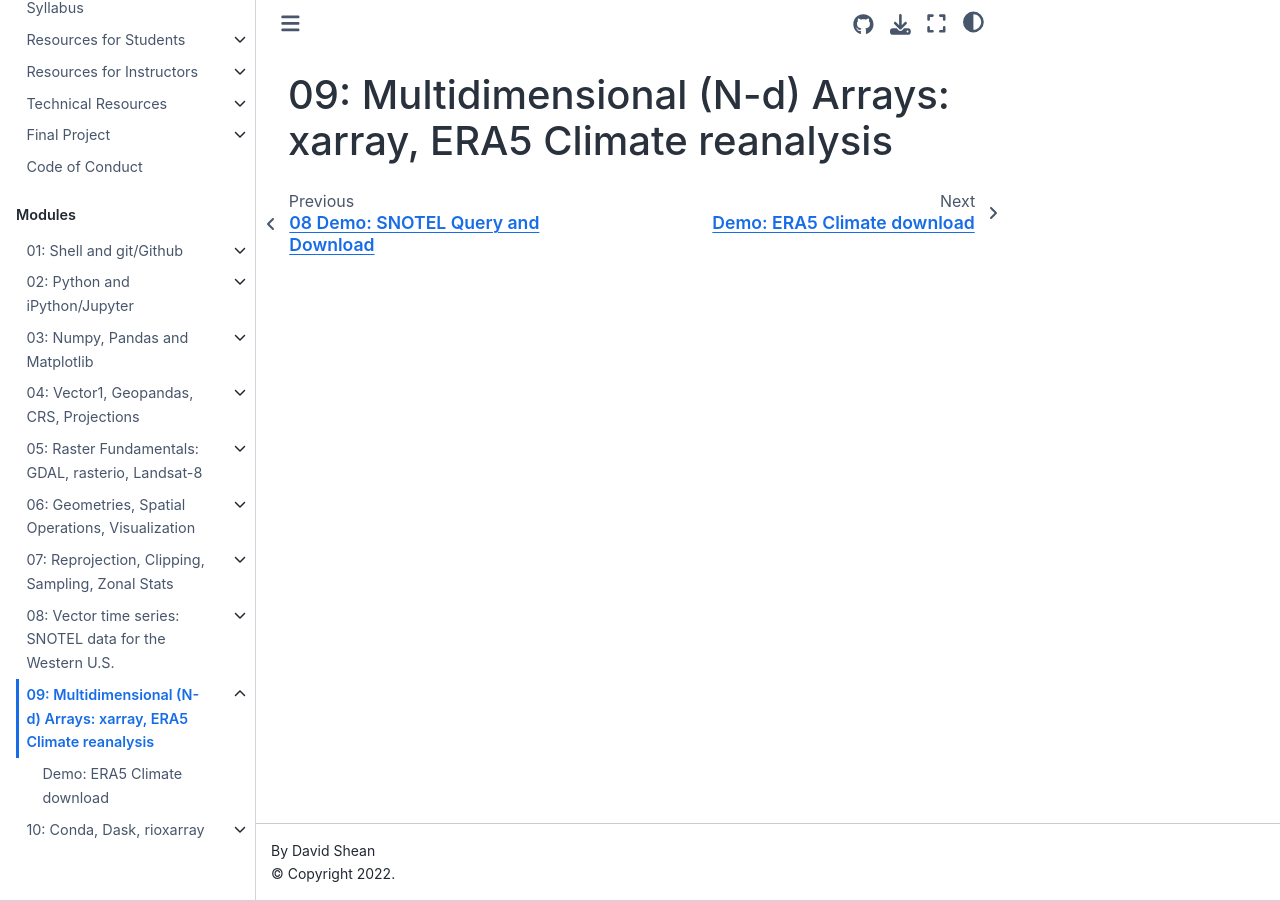
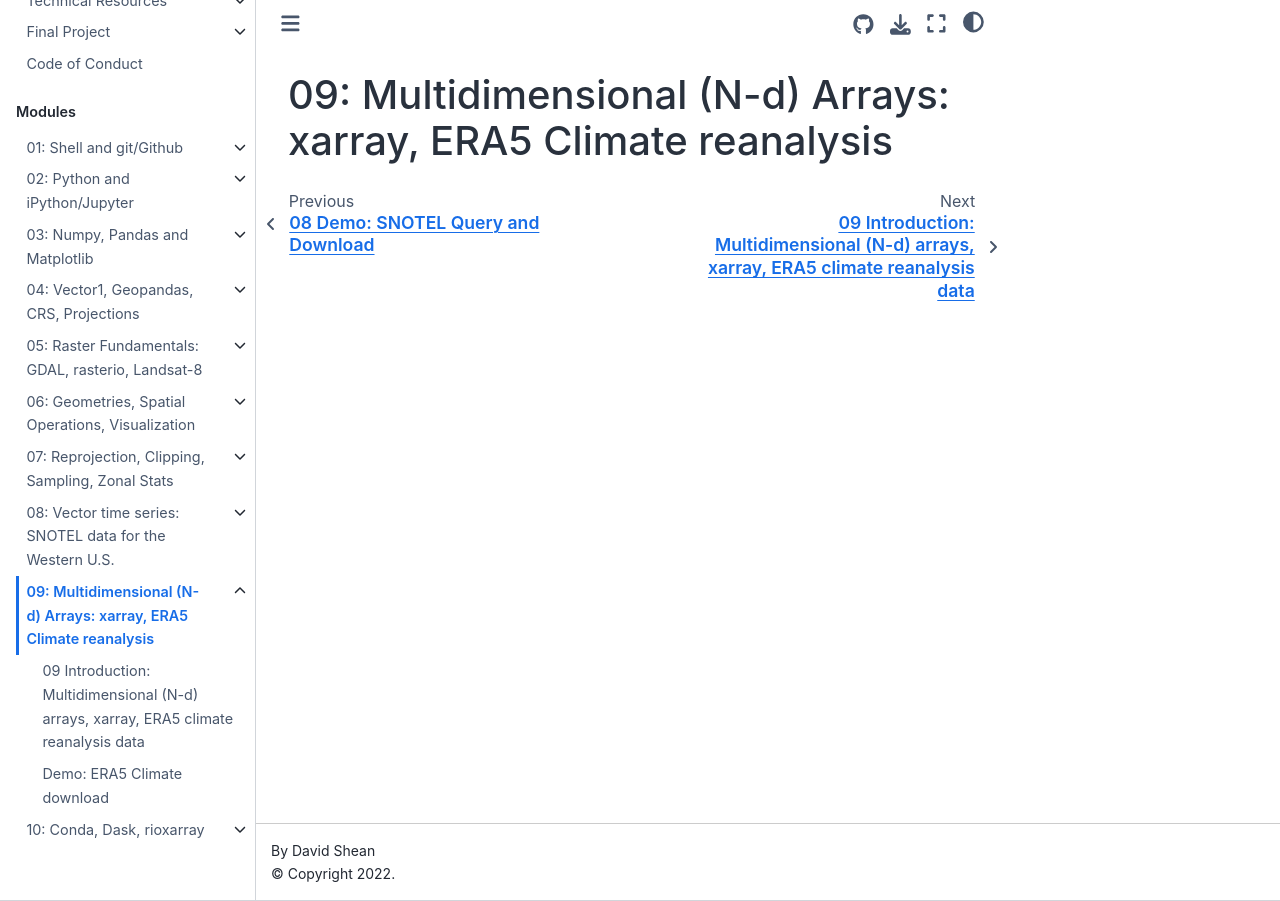
Before and after one commit to UW-GDA/jupyterbook, a Jupyter Book: the page built from book/modules/09_NDarrays_xarray_ERA5/README.md, in a window 1280 px wide. Built offline with Jupyter Book 1.0.4 settings and Sphinx 7.4.7 and the Sphinx Book theme 1.1.4, drawn with Linux system fonts in a browser that asks for light colours; pages that are not in the unit, such as notebooks, are missing from menus.

Commit message:
Add 09 intro/demo notebook

```diff
--- a/book/_toc.yml
+++ b/book/_toc.yml
@@ -84,6 +84,7 @@ parts:
       - file: modules/08_Vector_TimeSeries_SNOTEL/08_Vector_TimeSeries_SNOTEL_exercises
     - file: modules/09_NDarrays_xarray_ERA5/README
       sections:
+      - file: modules/09_NDarrays_xarray_ERA5/09_NDarrays_xarray_ERA5_demo
       - file: modules/09_NDarrays_xarray_ERA5/09_NDarrays_xarray_ERA5_Part0_download
       - file: modules/09_NDarrays_xarray_ERA5/09_NDarrays_xarray_ERA5_Part1_exercises
       - file: modules/09_NDarrays_xarray_ERA5/09_NDarrays_xarray_ERA5_Part2
```
Also changed, not shown: book/modules/09_NDarrays_xarray_ERA5/09_NDarrays_xarray_ERA5_demo.ipynb (added).
